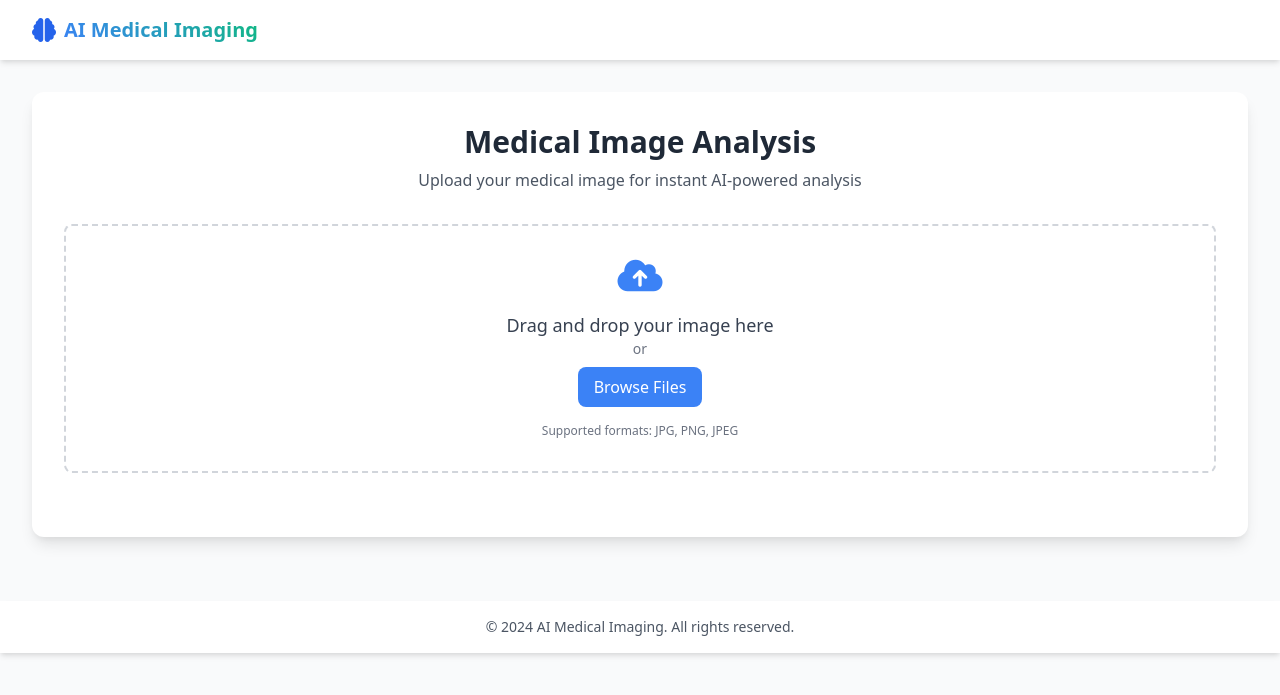
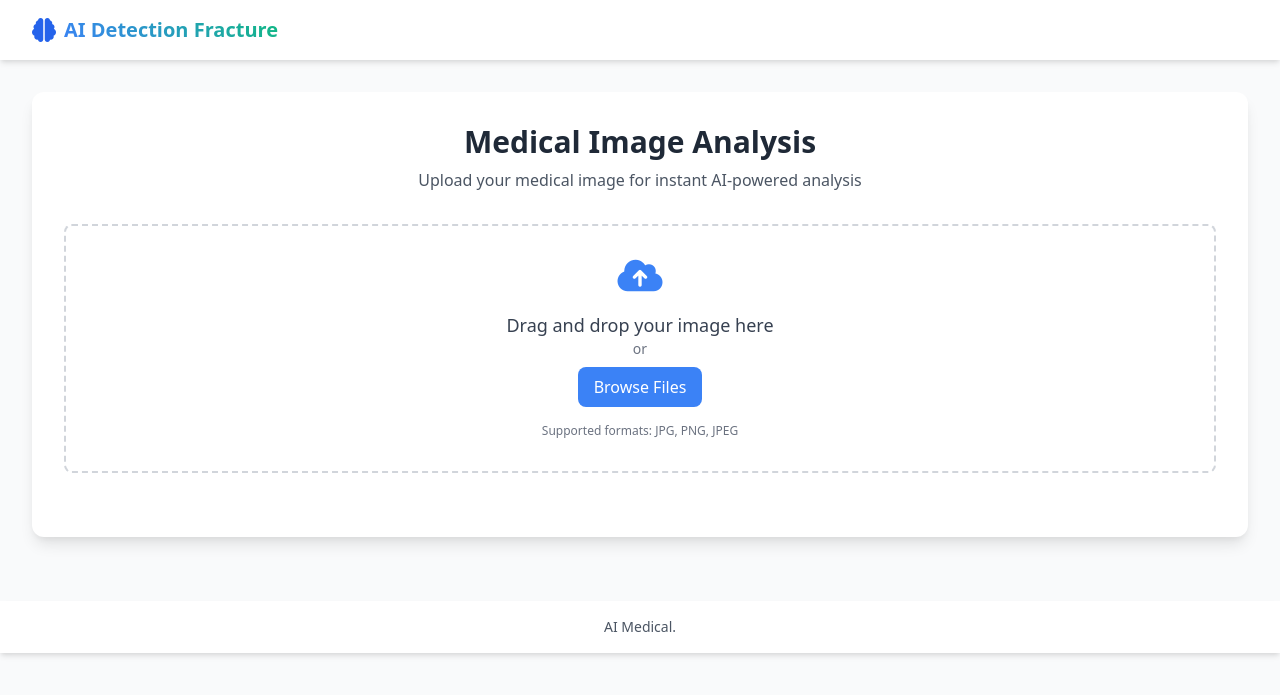
Before and after one commit to Chaimaechoukri/fracture-detection-with-IA, a Flask app: page / in a window 1280 px wide. Shown: the top 695 px of the page. Run offline with Flask 3, Linux system fonts and the light colour scheme; parts of the project's set-up code (start-up, migrations or seed data) failed here and were passed over.

Commit message:
index.html for AI Detection Fracture

```diff
--- a/templates/index.html
+++ b/templates/index.html
@@ -42,7 +42,7 @@
             <div class="flex items-center justify-between">
                 <div class="flex items-center">
                     <i class="fas fa-brain text-blue-600 text-2xl mr-2"></i>
-                    <span class="text-xl font-bold gradient-text">AI Medical Imaging</span>
+                    <span class="text-xl font-bold gradient-text">AI Detection Fracture</span>
                 </div>
             </div>
         </div>
@@ -99,7 +99,7 @@
     <footer class="bg-white shadow-md mt-8">
         <div class="max-w-7xl mx-auto px-4 sm:px-6 lg:px-8 py-4">
             <p class="text-center text-gray-600 text-sm">
-                © 2024 AI Medical Imaging. All rights reserved.
+                 AI Medical.
             </p>
         </div>
     </footer>
```
